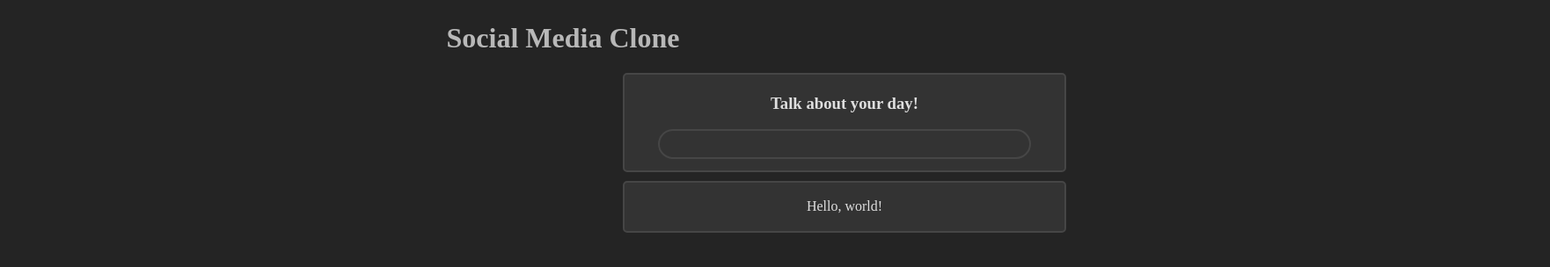
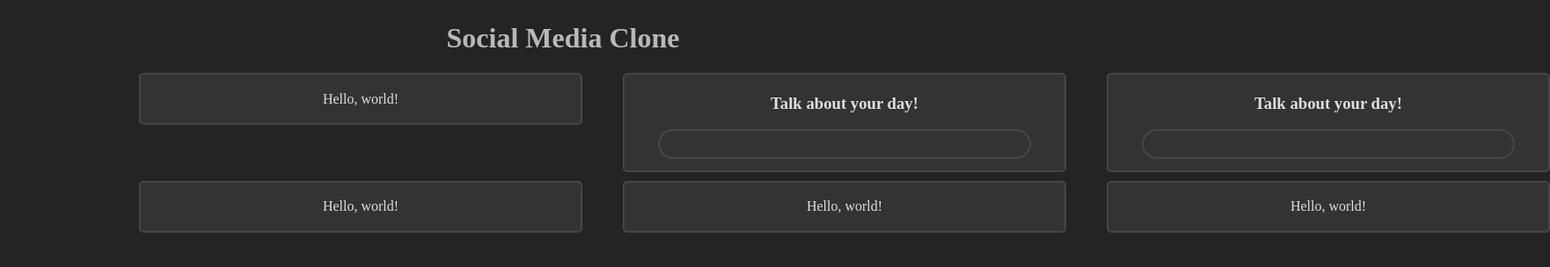
Before and after one commit to ChrisRamer/4.1.1.1-social-media-clone, a React (Create React App) app: page / in a window 1280 px wide. Shown: the top 304 px of the page at 88% size, 1762 px wide, since content can reach past the window. Built offline with nearby package versions, Linux system fonts and the light colour scheme.

Commit message:
Add grid

```diff
--- a/src/components/App.js
+++ b/src/components/App.js
@@ -7,8 +7,14 @@ function App() {
 	return (
 		<React.Fragment>
 			<Header />
-			<StatusSection />
-			<SummarySection />
+			<div class="grid-container">
+				<div class="grid-item"><SummarySection /></div>
+				<div class="grid-item"><StatusSection /></div>
+				<div class="grid-item"><StatusSection /></div>
+				<div class="grid-item"><SummarySection /></div>
+				<div class="grid-item"><SummarySection /></div>
+				<div class="grid-item"><SummarySection /></div>
+			</div>
 		</React.Fragment>
 	);
 }
--- a/src/index.css
+++ b/src/index.css
@@ -68,6 +68,12 @@ select option {
 	display: inline;
 }
 
+.grid-container {
+	display: grid;
+	grid-template-columns: 550px 550px 550px;
+	margin-left: -550px;
+}
+
 .panel {
 	background-color: rgb(51, 51, 51);
 	color: rgb(223, 223, 223);
```
